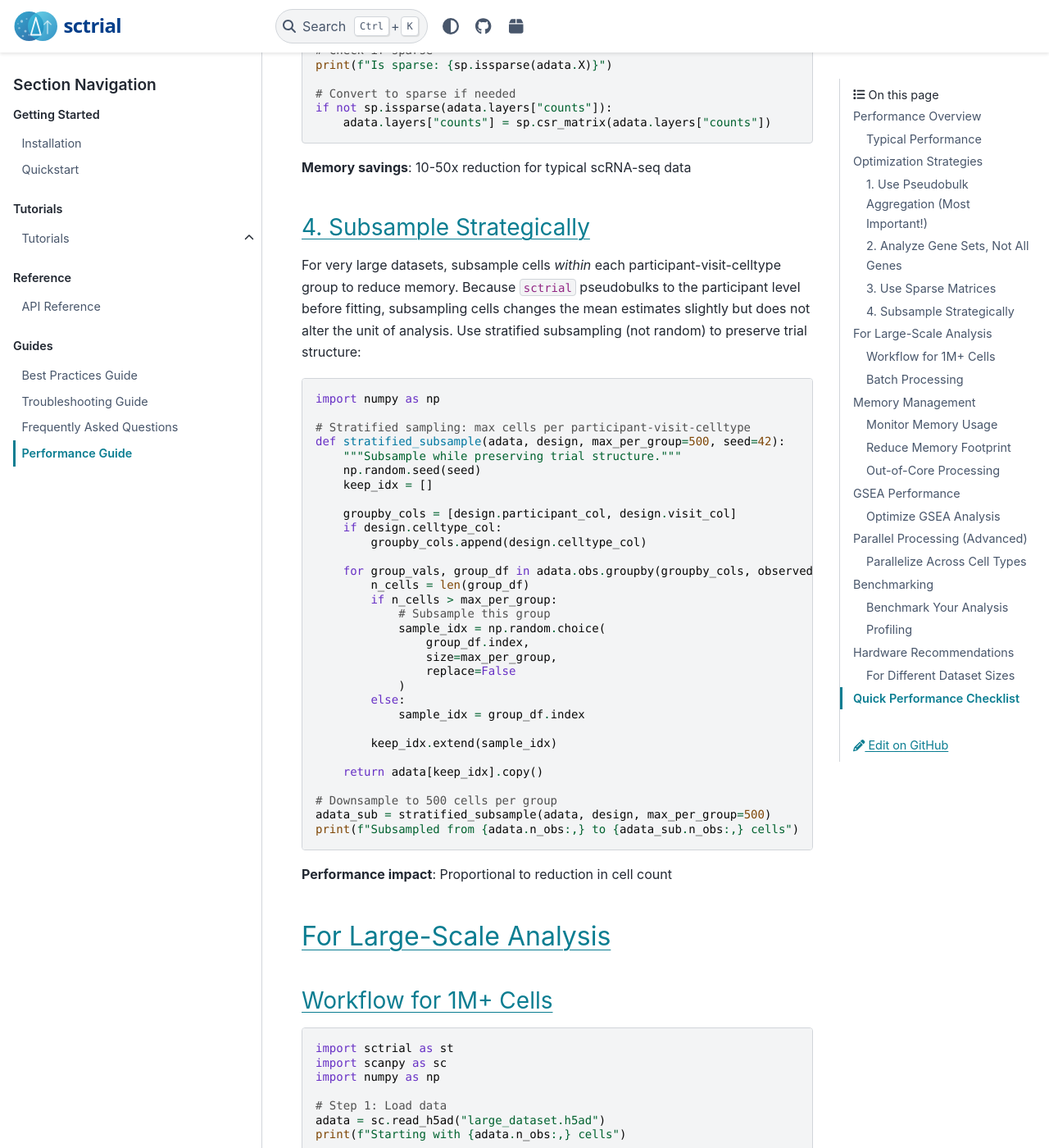
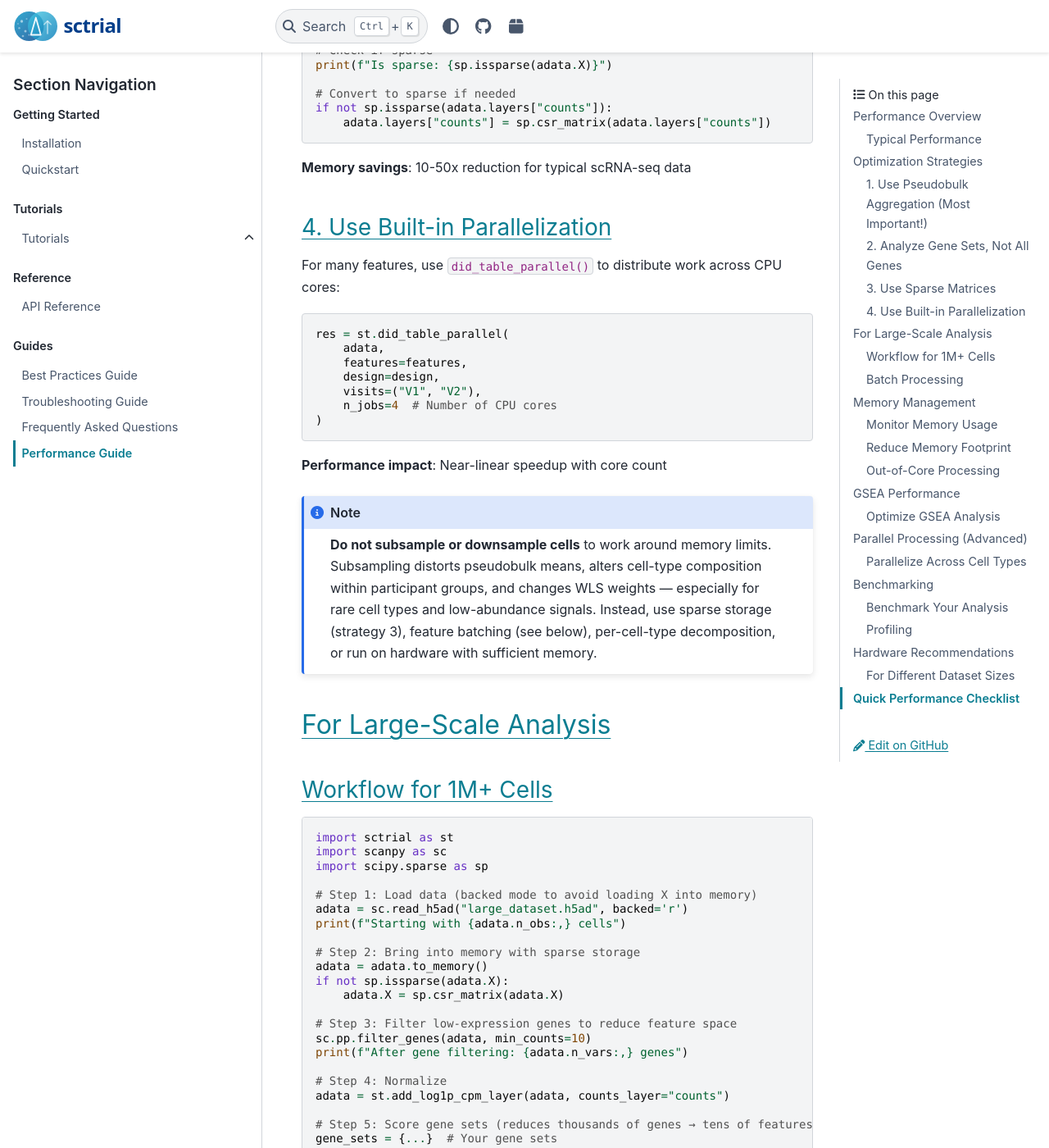
Before and after one commit to TheOmarLab/sctrial, a Sphinx documentation site: the page built from docs/source/performance.rst, in a window 1280 px wide and 1400 px high, scrolled down 2861 px. Shown: the whole window at 82% size. Built offline with Sphinx 7.4.7 and the PyData theme 0.15.4, drawn with Linux system fonts in a browser that asks for light colours; pages that are not in the unit, such as notebooks, are missing from menus; some of the changed text lies outside the part shown.

Commit message:
Remove subsampling recommendations, fix duplicate Sphinx warnings
- Replace cell subsampling/downsampling advice with sparse storage, feature
  batching, did_table_parallel(), and hardware scaling guidance
- Add explicit warning that subsampling distorts pseudobulk means and WLS weights
- Fix duplicate object description for BootstrapResult fields in API docs
- Sphinx build now passes with -W (warnings as errors)

```diff
--- a/docs/source/api.rst
+++ b/docs/source/api.rst
@@ -148,7 +148,12 @@ Utilities
 ---------
 .. automodule:: sctrial.utils
    :members:
+   :exclude-members: BootstrapResult
    :show-inheritance:
+
+.. autoclass:: sctrial.utils.BootstrapResult
+   :members:
+   :no-index:
 
 Validation
 ----------
--- a/docs/source/performance.rst
+++ b/docs/source/performance.rst
@@ -103,50 +103,31 @@ Ensure counts are stored as sparse matrices:
 
 **Memory savings**: 10-50x reduction for typical scRNA-seq data
 
-4. Subsample Strategically
-~~~~~~~~~~~~~~~~~~~~~~~~~~~
+4. Use Built-in Parallelization
+~~~~~~~~~~~~~~~~~~~~~~~~~~~~~~~~~
 
-For very large datasets, subsample cells *within* each participant-visit-celltype
-group to reduce memory. Because ``sctrial`` pseudobulks to the participant level
-before fitting, subsampling cells changes the mean estimates slightly but does not
-alter the unit of analysis. Use stratified subsampling (not random) to preserve
-trial structure:
+For many features, use ``did_table_parallel()`` to distribute work across CPU cores:
 
 .. code-block:: python
 
-   import numpy as np
+   res = st.did_table_parallel(
+       adata,
+       features=features,
+       design=design,
+       visits=("V1", "V2"),
+       n_jobs=4  # Number of CPU cores
+   )
 
-   # Stratified sampling: max cells per participant-visit-celltype
-   def stratified_subsample(adata, design, max_per_group=500, seed=42):
-       """Subsample while preserving trial structure."""
-       np.random.seed(seed)
-       keep_idx = []
+**Performance impact**: Near-linear speedup with core count
 
-       groupby_cols = [design.participant_col, design.visit_col]
-       if design.celltype_col:
-           groupby_cols.append(design.celltype_col)
+.. note::
 
-       for group_vals, group_df in adata.obs.groupby(groupby_cols, observed=True):
-           n_cells = len(group_df)
-           if n_cells > max_per_group:
-               # Subsample this group
-               sample_idx = np.random.choice(
-                   group_df.index,
-                   size=max_per_group,
-                   replace=False
-               )
-           else:
-               sample_idx = group_df.index
-
-           keep_idx.extend(sample_idx)
-
-       return adata[keep_idx].copy()
-
-   # Downsample to 500 cells per group
-   adata_sub = stratified_subsample(adata, design, max_per_group=500)
-   print(f"Subsampled from {adata.n_obs:,} to {adata_sub.n_obs:,} cells")
-
-**Performance impact**: Proportional to reduction in cell count
+   **Do not subsample or downsample cells** to work around memory limits.
+   Subsampling distorts pseudobulk means, alters cell-type composition within
+   participant groups, and changes WLS weights — especially for rare cell types
+   and low-abundance signals. Instead, use sparse storage (strategy 3), feature
+   batching (see below), per-cell-type decomposition, or run on hardware with
+   sufficient memory.
 
 For Large-Scale Analysis
 -------------------------
@@ -158,40 +139,39 @@ Workflow for 1M+ Cells
 
    import sctrial as st
    import scanpy as sc
-   import numpy as np
+   import scipy.sparse as sp
 
-   # Step 1: Load data
-   adata = sc.read_h5ad("large_dataset.h5ad")
+   # Step 1: Load data (backed mode to avoid loading X into memory)
+   adata = sc.read_h5ad("large_dataset.h5ad", backed='r')
    print(f"Starting with {adata.n_obs:,} cells")
 
-   # Step 2: Filter low-expression genes
+   # Step 2: Bring into memory with sparse storage
+   adata = adata.to_memory()
+   if not sp.issparse(adata.X):
+       adata.X = sp.csr_matrix(adata.X)
+
+   # Step 3: Filter low-expression genes to reduce feature space
    sc.pp.filter_genes(adata, min_counts=10)
    print(f"After gene filtering: {adata.n_vars:,} genes")
 
-   # Step 3: Stratified subsampling
-   adata_sub = stratified_subsample(adata, design, max_per_group=500)
-   print(f"After subsampling: {adata_sub.n_obs:,} cells")
+   # Step 4: Normalize
+   adata = st.add_log1p_cpm_layer(adata, counts_layer="counts")
 
-   # Step 4: Normalize (on subsampled data)
-   adata_sub = st.add_log1p_cpm_layer(adata_sub, counts_layer="counts")
+   # Step 5: Score gene sets (reduces thousands of genes → tens of features)
+   gene_sets = {...}  # Your gene sets
+   adata = st.score_gene_sets(adata, gene_sets, layer="log1p_cpm", prefix="ms_")
 
-   # Step 5: Score gene sets
-   gene_sets = {...}  # Your gene sets
-   adata_sub = st.score_gene_sets(adata_sub, gene_sets, layer="log1p_cpm", prefix="ms_")
-
-   # Step 6: DiD analysis (FAST on subsampled data)
+   # Step 6: DiD analysis with parallelization
    features = [f"ms_{k}" for k in gene_sets.keys()]
-   res = st.did_table(
-       adata_sub,
+   res = st.did_table_parallel(
+       adata,
        features=features,
        design=design,
        visits=("baseline", "followup"),
-       aggregate="participant_visit"  # Pseudobulk
+       n_jobs=4
    )
 
    print(f"Analysis complete! Tested {len(features)} features.")
-
-**Expected time**: 1-2 minutes for 1M cells → 50K subsampled cells
 
 Batch Processing
 ~~~~~~~~~~~~~~~~
@@ -345,8 +325,8 @@ Optimize GSEA Analysis
 Parallel Processing (Advanced)
 -------------------------------
 
-``sctrial`` provides ``did_table_parallel()`` for built-in multiprocessing across
-features. For additional manual parallelization strategies:
+In addition to ``did_table_parallel()`` (see strategy 4 above), you can manually
+parallelize across cell types:
 
 Parallelize Across Cell Types
 ~~~~~~~~~~~~~~~~~~~~~~~~~~~~~~
@@ -457,9 +437,9 @@ For Different Dataset Sizes
 
 **Very large datasets (> 2M cells)**:
 
-- Consider cluster/cloud computing
-- Use subsampling strategies
-- Process in batches
+- Use cluster/cloud computing with sufficient RAM
+- Process features in batches
+- Use backed mode + sparse storage
 
 Quick Performance Checklist
 ----------------------------
@@ -479,9 +459,8 @@ Before running large-scale analysis:
    n_features = len(features)
    assert n_features < 1000, f"Too many features ({n_features}), use gene sets!"
 
-   # ✓ 4. Consider subsampling if > 500K cells
-   if adata.n_obs > 500000:
-       print("⚠️  Consider subsampling for better performance")
+   # ✓ 4. Use parallelization for many features
+   # res = st.did_table_parallel(adata, features, design, visits, n_jobs=4)
 
    # ✓ 5. Monitor memory
    print_memory_usage()
```
Also changed, not shown: docs/source/troubleshooting.rst (+15 -10 lines).
